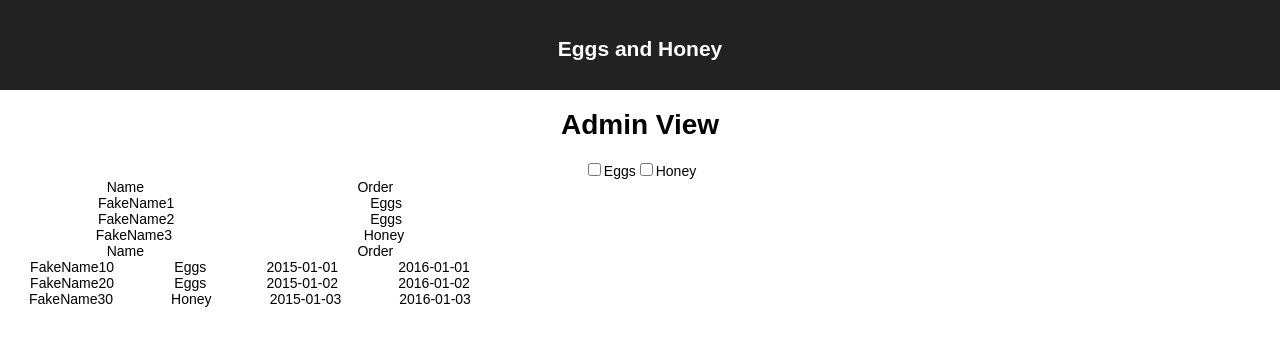
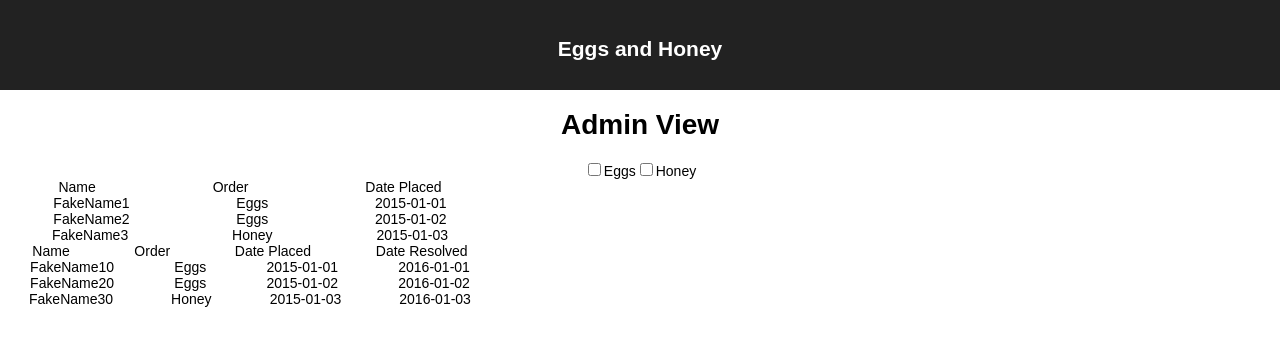
Before and after one commit to Yakimych/eggs-and-honey-react, a React (Create React App) app: page /admin in a window 1280 px wide. Shown: the top 346 px of the page. Built offline with nearby package versions, Linux system fonts and the light colour scheme.

Commit message:
Display column headers correctly

```diff
--- a/src/components/AdminOrderListContainer.js
+++ b/src/components/AdminOrderListContainer.js
@@ -47,7 +47,7 @@ class OrderListContainer extends React.Component {
         <ProductSelector
           products={this.productTypes}
           onActiveChanged={this.updateFilteredOrders} />
-        <OrderList orders={this.state.filteredOrders} />
+        <OrderList columns={this.props.columns} orders={this.state.filteredOrders} />
       </div>
     );
   }
--- a/src/components/AdminPage.js
+++ b/src/components/AdminPage.js
@@ -2,11 +2,20 @@ import React from 'react';
 import AdminOrderListContainer from './AdminOrderListContainer';
 import OrderHistory from './OrderHistory';
 
+let columns = [
+  // TODO: Make name and order hardcoded in the list
+  { name: 'name', label: 'Name' },
+  { name: 'order', label: 'Order' },
+  { name: 'datePlaced', label: 'Date Placed' }
+];
+
+let historyColumns = columns.concat([ { name: 'dateResolved', label: 'Date Resolved' } ]);
+
 const AdminPage = () => (
   <div>
     <h1>Admin View</h1>
-    <AdminOrderListContainer />
-    <OrderHistory />
+    <AdminOrderListContainer columns={columns} />
+    <OrderHistory columns={historyColumns} />
   </div>
 );
 
--- a/src/components/App.js
+++ b/src/components/App.js
@@ -7,6 +7,10 @@ import AdminPage from './AdminPage';
 
 class App extends Component {
   render() {
+    let columns = [
+      { name: 'name', label: 'Name' },
+      { name: 'order', label: 'Order' }
+    ];
     return (
       <div className="App">
         <div className="App-header">
@@ -14,7 +18,7 @@ class App extends Component {
         </div>
         <BrowserRouter>
           <div className="main-content">
-            <Route path="/" exact component={(props) => (<OrderListContainer {...props} />)} />
+            <Route path="/" exact component={(props) => (<OrderListContainer columns={columns} {...props} />)} />
             <Route path="/admin" component={(props) => (<AdminPage {...props} />)} />
           </div>
         </BrowserRouter>
--- a/src/components/OrderHistory.js
+++ b/src/components/OrderHistory.js
@@ -24,7 +24,7 @@ class OrderHistory extends React.Component {
 
   render() {
     // Send in the array of columns (including Resolve/Unresolve button)?
-    return <OrderList orders={this.state.resolvedOrders} />;
+    return <OrderList columns={this.props.columns} orders={this.state.resolvedOrders} />;
   }
 }
 
--- a/src/components/OrderList.js
+++ b/src/components/OrderList.js
@@ -5,11 +5,9 @@ let OrderList = (props) => {
   return (
     <div>
       <div className='order-row'>
-        <span>Name</span>
-        <span>Order</span>
-        {/* Add DatePlaced and DateResolved dynamically */}
+        {props.columns.map((column, index) => <span key={index}>{column.label}</span>)}
       </div>
-      {props.orders.map((order, index) => <OrderRow key={index} {...order} />)}
+      {props.orders.map((order, index) => <OrderRow key={index} columnNames={props.columns.map((col) => col.name)} {...order} />)}
     </div>
   );
 };
--- a/src/components/OrderListContainer.js
+++ b/src/components/OrderListContainer.js
@@ -51,7 +51,7 @@ class OrderListContainer extends React.Component {
   render() {
     return (
       <div>
-        <OrderList orders={this.state.filteredOrders} />
+        <OrderList columns={this.props.columns} orders={this.state.filteredOrders} />
         <AddOrder
           onAddOrder={this.onAddOrder}
           products={this.productTypes}
--- a/src/components/OrderRow.js
+++ b/src/components/OrderRow.js
@@ -3,10 +3,7 @@ import React from 'react';
 const OrderRow = (props) => {
   return (
     <div className='order-row'>
-      <SpanOrEmpty value={props.name} />
-      <SpanOrEmpty value={props.order} />
-      <SpanOrEmpty value={props.datePlaced} />
-      <SpanOrEmpty value={props.dateResolved} />
+      {props.columnNames.map((colname, index) => <SpanOrEmpty key={index} value={props[colname]} />)}
     </div>
   );
 };
--- a/src/services/FakeDataProvider.js
+++ b/src/services/FakeDataProvider.js
@@ -1,8 +1,8 @@
 const fakeOrders = {
   'items': [
-    { name: 'FakeName1', order: 'Eggs' },
-    { name: 'FakeName2', order: 'Eggs' },
-    { name: 'FakeName3', order: 'Honey' }
+    { name: 'FakeName1', order: 'Eggs', datePlaced: '2015-01-01' },
+    { name: 'FakeName2', order: 'Eggs', datePlaced: '2015-01-02' },
+    { name: 'FakeName3', order: 'Honey', datePlaced: '2015-01-03' }
   ]
 };
 
```
